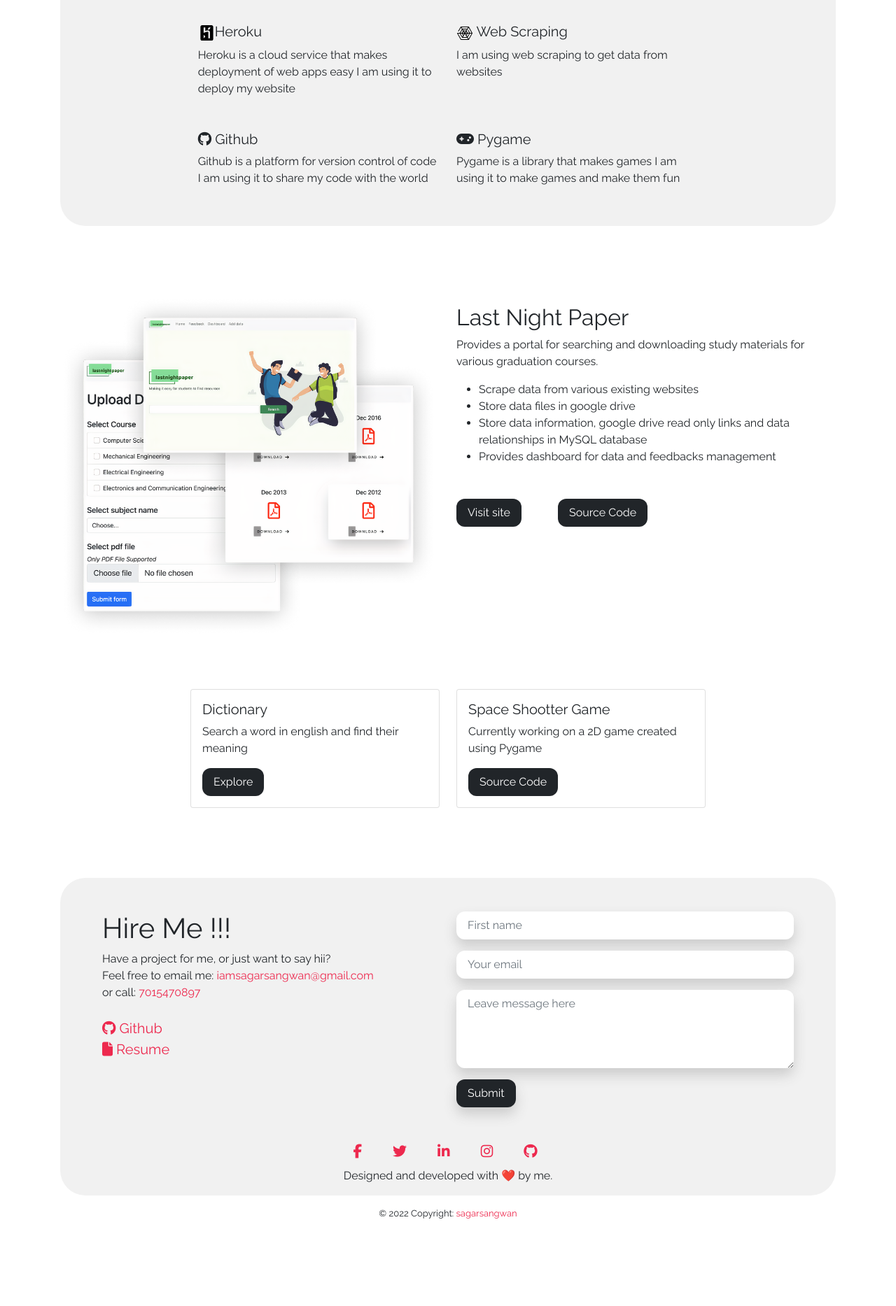
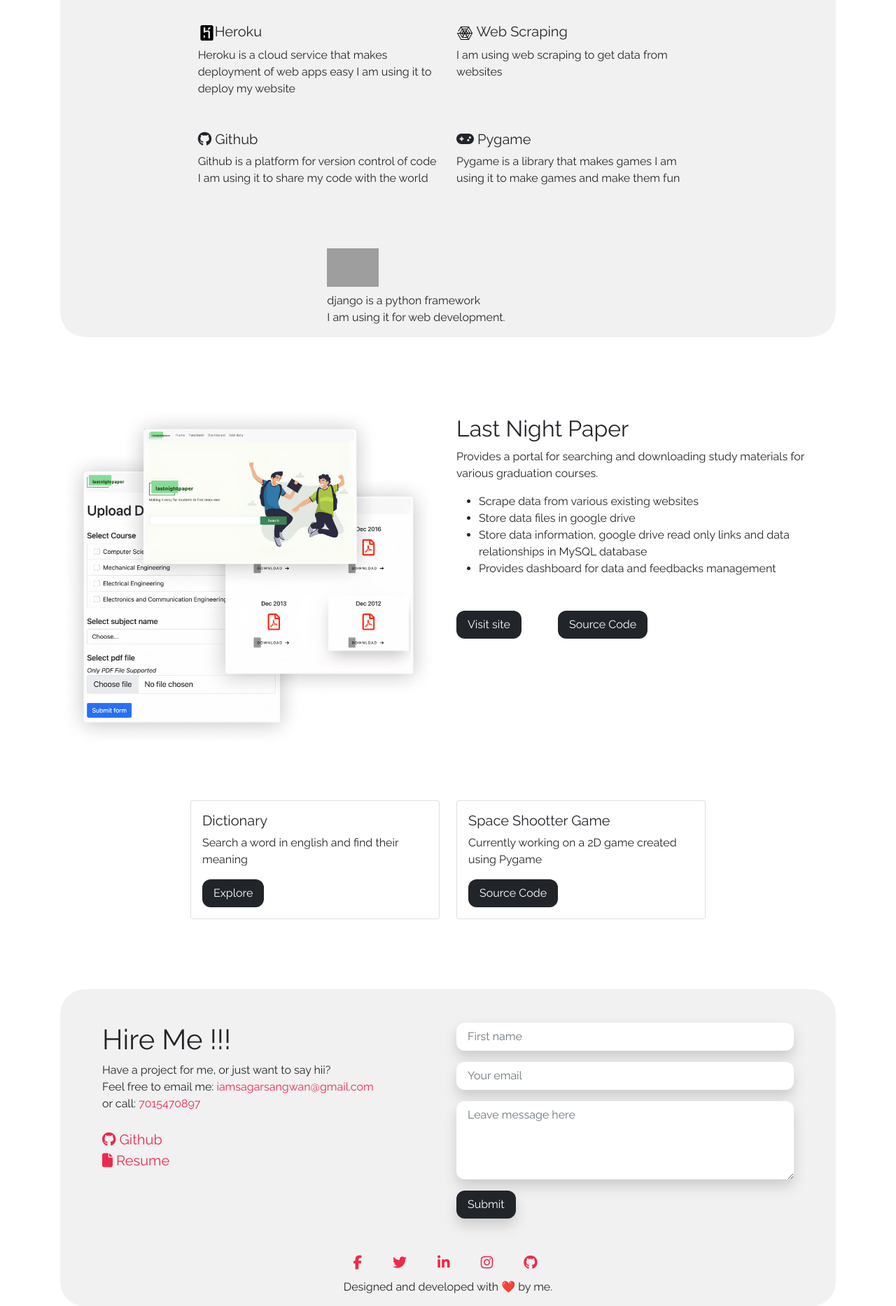
Before and after one commit to sagarsangwan/sagarsangwan, a Flask app: page / in a window 1280 px wide. Shown: the part 1451-3318 px from the top of the page at 70% size. Before the commit the page ends 3193 px from the top, so only its background shows below. Run offline with Flask 2, Linux system fonts and the light colour scheme; parts of the project's set-up code (start-up, migrations or seed data) failed here and were passed over; some libraries are stand-ins or nearby versions; grey boxes are pictures that could not be loaded.

Commit message:
added new skills

```diff
--- a/templates/pages/home.html
+++ b/templates/pages/home.html
@@ -73,7 +73,9 @@
                 </p>
             </div>
         </div>
+
         <div class="row justify-content-center">
+
             <div class="col-xs-12 col-md-4 col-padding">
                 <h5><i class="fas fa-database"></i> MySQL</h5>
                 <p>Mysql is faster than other database<br>
@@ -121,6 +123,14 @@
                 <p>
                     Pygame is a library that makes games
                     I am using it to make games and make them fun
+                </p>
+            </div>
+        </div>
+        <div class="row justify-content-center">
+            <div class="col-xs-12 col-md-4 col-padding">
+                <h5> <img src="https://static.djangoproject.com/img/logos/django-logo-positive.svg" width="74"></h5>
+                <p> django is a python framework <br>
+                    I am using it for web development.
                 </p>
             </div>
         </div>
@@ -180,6 +190,8 @@
             </div>
         </div>
     </div>
+
+
 </div>
 </div>
 </div>
```
